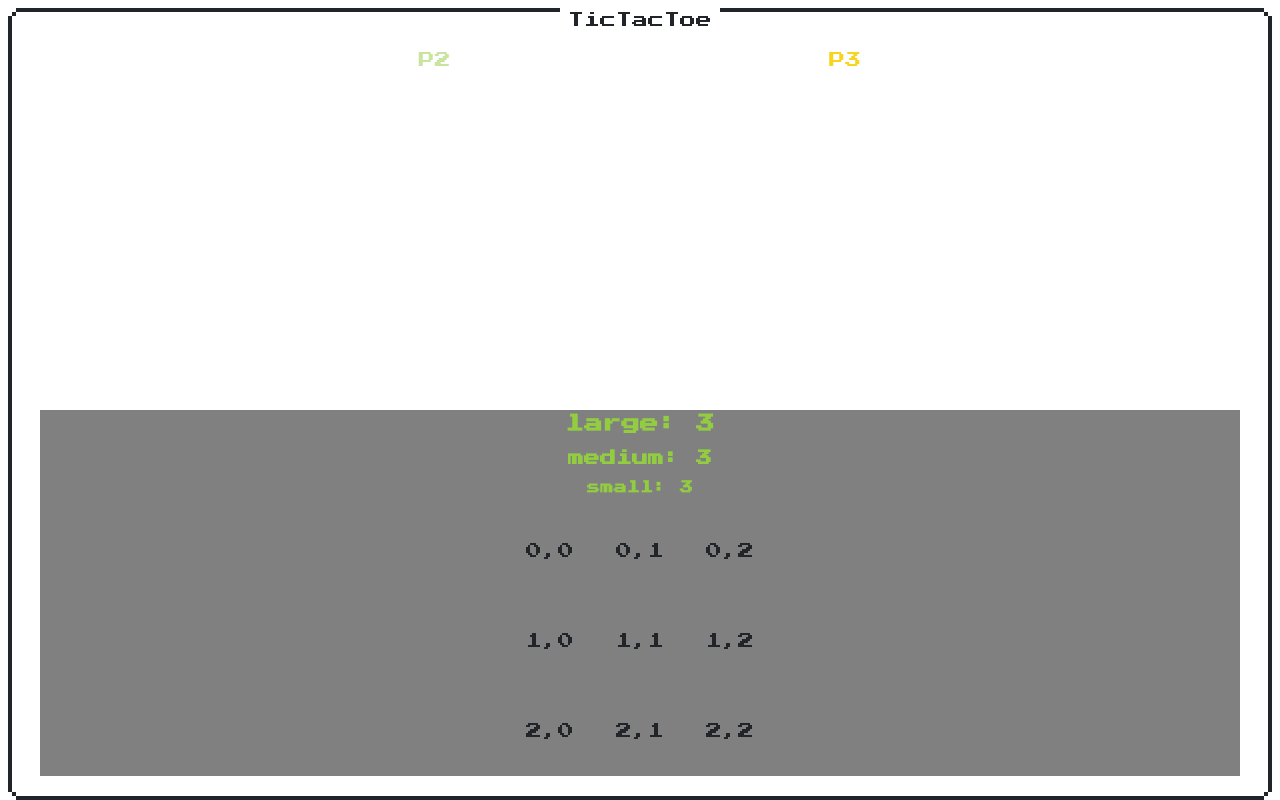
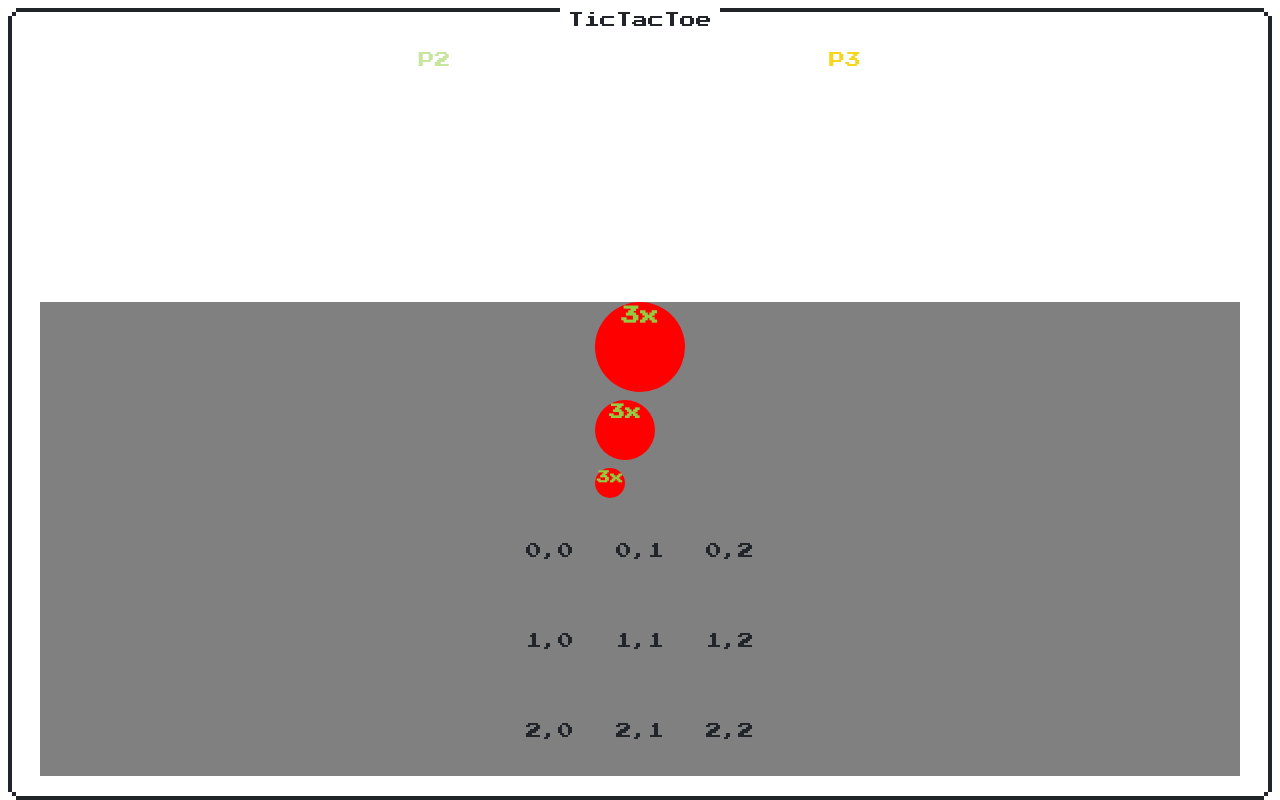
Before and after one commit to developerium/super-tic-tac-toe, a React (Create React App) app: page /game in a window 1280 px wide. Built offline with nearby package versions, Linux system fonts and the light colour scheme.

Commit message:
Add PlayerPiece.tsx

```diff
--- a/src/component/game/GamePage.tsx
+++ b/src/component/game/GamePage.tsx
@@ -14,7 +14,7 @@ import { GameContext } from '../game-context/GameContext';
 import { PageLayout } from '../layout/PageLayout';
 import { TileRowFC } from './TileRowFC';
 import { PlayerAvatar } from './PlayerAvatar';
-import { PlayerPiece } from './PlayerPiece';
+import { PlayerPieceHolder } from './PlayerPieceHolder';
 import { Pin } from '../../game/tile/tile';
 
 const Content = styled.div`
@@ -135,7 +135,7 @@ export const GamePage: FC = () => {
                 <PlayerContent>
                   {players.map((player) =>
                     player.id === nextPlayer ? (
-                      <PlayerPiece key={player.id} player={player} />
+                      <PlayerPieceHolder key={player.id} player={player} />
                     ) : null
                   )}
                 </PlayerContent>
--- a/src/component/game/PlayerPiece.tsx
+++ b/src/component/game/PlayerPiece.tsx
@@ -1,51 +1,42 @@
 import React, { FC } from 'react';
 import styled from 'styled-components';
-import { Draggable } from 'react-beautiful-dnd';
-
-import { Player } from '../../game/player-manager/player-manager';
 import { Pin } from '../../game/tile/tile';
 
+const BasePiece = styled.div`
+  border-radius: 50%;
+  background-color: red;
+  width: 30px;
+  height: 30px;
+`;
+
+const SmallPiece = styled(BasePiece)`
+  width: 30px;
+  height: 30px;
+`;
+
+const MediumPiece = styled(BasePiece)`
+  width: 60px;
+  height: 60px;
+`;
+
+const LargePiece = styled(BasePiece)`
+  width: 90px;
+  height: 90px;
+`;
+
 interface PlayerPieceProps {
-  player: Player;
+  pin: Pin;
 }
 
-interface PieceProps {
-  draggableId: string;
-  draggableIndex: Pin;
-}
-
-const Large = styled.h3``;
-const Medium = styled.h4``;
-const Small = styled.h5``;
-
-const Piece: FC<PieceProps> = ({ children, draggableId, draggableIndex }) => (
-  <Draggable draggableId={draggableId} index={draggableIndex}>
-    {(provided, snapshot) => (
-      <div
-        ref={provided.innerRef}
-        {...provided.draggableProps}
-        {...provided.dragHandleProps}
-      >
-        {children}
-      </div>
-    )}
-  </Draggable>
-);
-
-export const PlayerPiece: FC<PlayerPieceProps> = ({ player }) => {
-  return (
-    <div className={`nes-text ${player.cssClass}`}>
-      <Piece draggableId="draggable-1" draggableIndex={Pin.Large}>
-        <Large>large: {player.pieces[Pin.Large]}</Large>
-      </Piece>
-
-      <Piece draggableId="draggable-2" draggableIndex={Pin.Medium}>
-        <Medium>medium: {player.pieces[Pin.Medium]}</Medium>
-      </Piece>
-
-      <Piece draggableId="draggable-3" draggableIndex={Pin.Small}>
-        <Small>small: {player.pieces[Pin.Small]}</Small>
-      </Piece>
-    </div>
-  );
+export const PlayerPiece: FC<PlayerPieceProps> = ({ pin, children }) => {
+  switch (pin) {
+  case Pin.Small:
+    return <SmallPiece>{children}</SmallPiece>;
+  case Pin.Medium:
+    return <MediumPiece>{children}</MediumPiece>;
+  case Pin.Large:
+    return <LargePiece>{children}</LargePiece>;
+  default:
+    return <div>unknown pin received</div>;
+  }
 };
--- /dev/null
+++ b/src/component/game/PlayerPieceHolder.tsx
@@ -0,0 +1,64 @@
+import React, { FC } from 'react';
+import styled from 'styled-components';
+import { Draggable } from 'react-beautiful-dnd';
+
+import { Player } from '../../game/player-manager/player-manager';
+import { Pin } from '../../game/tile/tile';
+import { PlayerPiece } from './PlayerPiece';
+
+interface PlayerPieceProps {
+  player: Player;
+}
+
+interface PieceProps {
+  draggableId: string;
+  draggableIndex: Pin;
+}
+
+const Large = styled.h3``;
+const Medium = styled.h4``;
+const Small = styled.h5``;
+
+const DraggablePiece: FC<PieceProps> = ({
+  children,
+  draggableId,
+  draggableIndex,
+}) => (
+  <Draggable draggableId={draggableId} index={draggableIndex}>
+    {(provided, snapshot) => (
+      <div
+        ref={provided.innerRef}
+        {...provided.draggableProps}
+        {...provided.dragHandleProps}
+      >
+        {children}
+      </div>
+    )}
+  </Draggable>
+);
+
+export const PlayerPieceHolder: FC<PlayerPieceProps> = ({ player }) => {
+  return (
+    <div className={`nes-text ${player.cssClass}`}>
+      <DraggablePiece draggableId="draggable-1" draggableIndex={Pin.Large}>
+        <Large>
+          <PlayerPiece pin={Pin.Large}>{player.pieces[Pin.Large]}x</PlayerPiece>
+        </Large>
+      </DraggablePiece>
+
+      <DraggablePiece draggableId="draggable-2" draggableIndex={Pin.Medium}>
+        <Medium>
+          <PlayerPiece pin={Pin.Medium}>
+            {player.pieces[Pin.Medium]}x
+          </PlayerPiece>
+        </Medium>
+      </DraggablePiece>
+
+      <DraggablePiece draggableId="draggable-3" draggableIndex={Pin.Small}>
+        <Small>
+          <PlayerPiece pin={Pin.Small}>{player.pieces[Pin.Small]}x</PlayerPiece>
+        </Small>
+      </DraggablePiece>
+    </div>
+  );
+};
```
